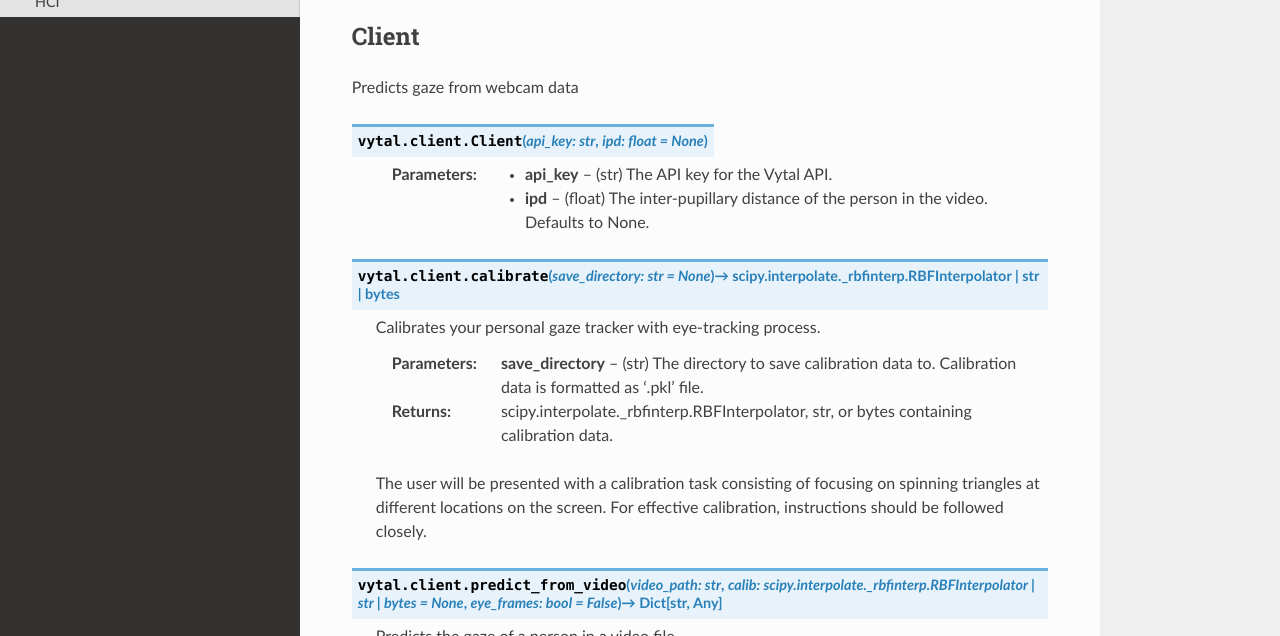
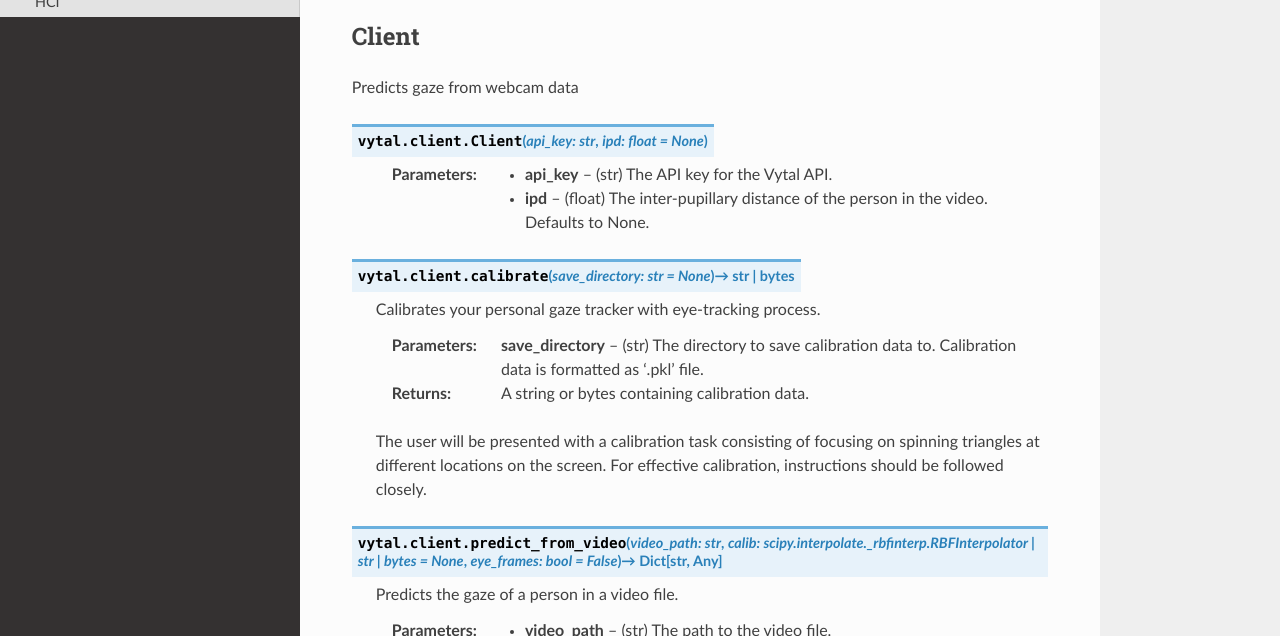
Before and after one commit to anantk2006/vytal, a Sphinx documentation site: the page built from docs/source/api.rst, in a window 1280 px wide and 900 px high, cut to the strip 264-900 px from the top of the window. Built offline with Sphinx 7.4.7 and the Read the Docs theme 2.0.0, drawn with Linux system fonts in a browser that asks for light colours.

Commit message:
Update api.rst

```diff
--- a/docs/source/api.rst
+++ b/docs/source/api.rst
@@ -20,14 +20,14 @@
    :param api_key: (str) The API key for the Vytal API.
    :param ipd: (float) The inter-pupillary distance of the person in the video. Defaults to None.
 
-.. py:function:: calibrate(save_directory: str = None) -> Union[scipy.interpolate._rbfinterp.RBFInterpolator, str, bytes]
+.. py:function:: calibrate(save_directory: str = None) -> Union[str, bytes]
    :module: vytal.client
    :noindex:
 
    Calibrates your personal gaze tracker with eye-tracking process.
 
    :param save_directory: (str) The directory to save calibration data to. Calibration data is formatted as '.pkl' file.
-   :return: scipy.interpolate._rbfinterp.RBFInterpolator, str, or bytes containing calibration data.
+   :return: A string or bytes containing calibration data.
    The user will be presented with a calibration task consisting of focusing on spinning triangles at different locations on the screen. For effective calibration, instructions should be followed closely.
 
 .. py:function:: predict_from_video(video_path: str, calib: Union[scipy.interpolate._rbfinterp.RBFInterpolator, str, bytes] = None, eye_frames: bool = False) -> Dict[str, Any]
```
